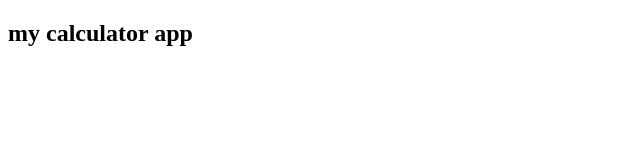
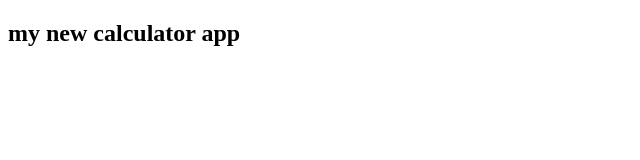
Before and after one commit to Meldy2503/calculator_app, a React (Create React App) app: page / in a window 1280 px wide. Shown: the top 160 px of the page, without its empty margins (0-640 px from the left). Built offline with nearby package versions, Linux system fonts and the light colour scheme.

Commit message:
set-up project folder

```diff
--- a/src/App.js
+++ b/src/App.js
@@ -1,7 +1,7 @@
 function App() {
   return (
     <div className="App">
-      <h2>my calculator app</h2>
+      <h2>my new calculator app</h2>
     </div>
   );
 }
```
